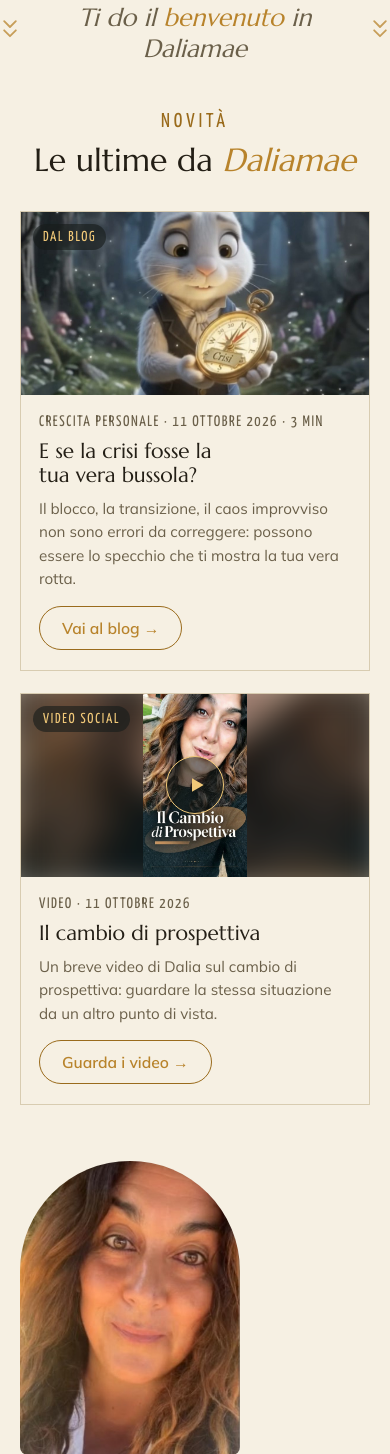
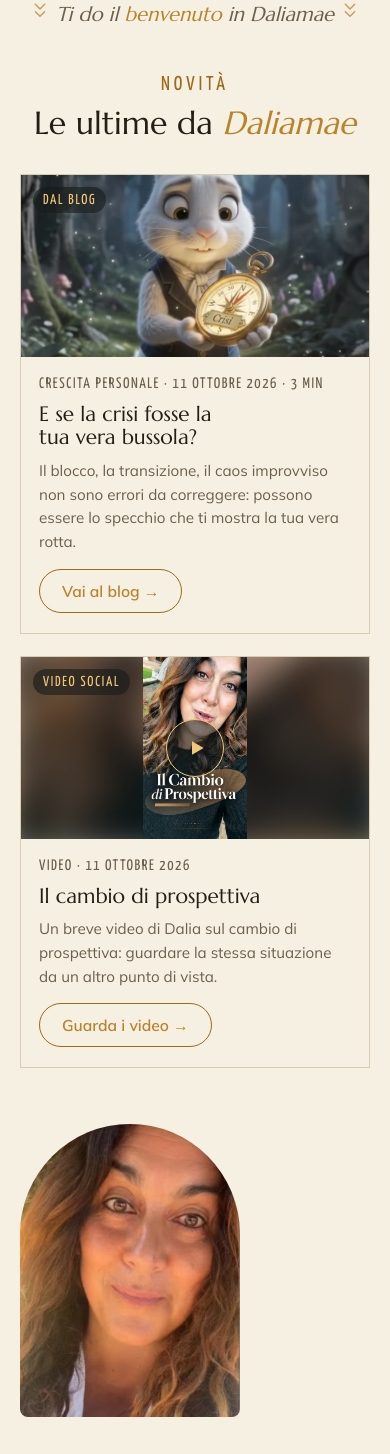
Before and after one commit to daliagiubilei-dot/mio-sito, a Flask app: page / in a window 390 px wide. Shown: the part 803-2257 px from the top of the page. Run offline with Flask 3, Linux system fonts and the light colour scheme; data comes from the database, SQL or seed files in the repository.

Commit message:
Anteprima: Ti do il benvenuto in Daliamae sempre su una riga sul telefono
Co-Authored-By: Claude Opus 5.5 <noreply@anthropic.com>
Claude-Session: https://claude.ai/code/session_01FDBtRT6D6wSxFjEGHStC1T

```diff
--- a/static/css/style.css
+++ b/static/css/style.css
@@ -656,3 +656,11 @@ section.block.teaser-sec{padding-top:0}
   .roots .roots-txt{grid-column:2;grid-row:2;align-self:start}
   .roots .names{grid-row:3}
 }
+
+/* "Ti do il benvenuto in Daliamae" sempre su una riga, tra le frecce (il carattere si adatta allo schermo) */
+.scroll-cap span{white-space:nowrap}
+@media (max-width:600px){
+  .hero-art .scroll-cap{gap:8px;padding-inline:4px}
+  .scroll-cap .cue{width:16px;height:22px}
+  .hero-art figcaption.scroll-cap{font-size:calc((100vw - 84px) / 15.2)}
+}
--- a/static/js/main.js
+++ b/static/js/main.js
@@ -63,7 +63,20 @@
 
   // Home: la scritta di benvenuto con le frecce porta alla sezione successiva
   var cap = document.querySelector('.scroll-cap');
+  // e resta sempre su una riga: se il carattere non ci sta, si rimpicciolisce quanto basta
+  function fitCap() {
+    var t = cap && cap.querySelector('span');
+    if (!t) return;
+    cap.style.fontSize = '';
+    var room = cap.clientWidth - Array.prototype.reduce.call(cap.querySelectorAll('.cue'), function (w, c) {
+      return w + (c.offsetWidth ? c.offsetWidth + 8 : 0); }, 0) - 8;
+    var size = parseFloat(getComputedStyle(cap).fontSize);
+    if (t.scrollWidth > room) cap.style.fontSize = Math.floor(size * room / t.scrollWidth * 10) / 10 + 'px';
+  }
   if (cap) {
+    fitCap();
+    addEventListener('resize', fitCap);
+    if (document.fonts && document.fonts.ready) document.fonts.ready.then(fitCap);
     cap.addEventListener('click', function () {
       var next = document.querySelector('.hero') && document.querySelector('.hero').nextElementSibling;
       if (next) next.scrollIntoView({ behavior: 'smooth' });
```
